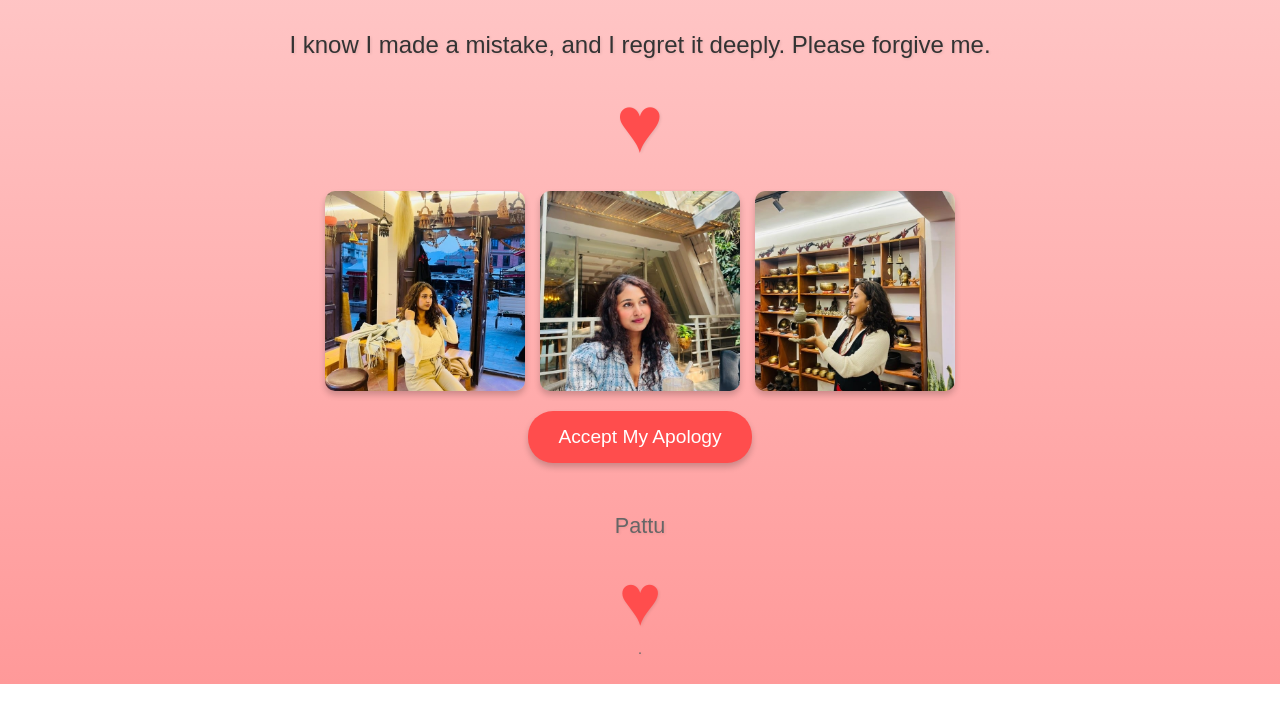
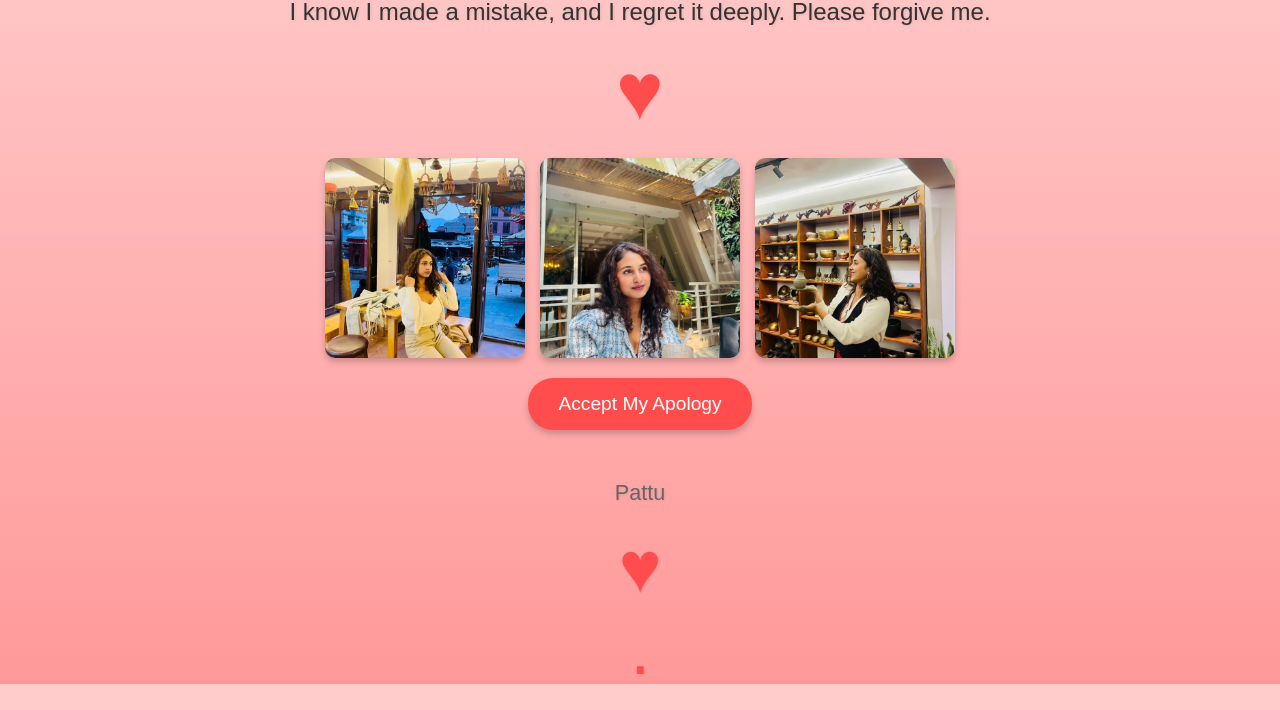
Before and after one commit to Abhyudayabhandari/soooryyyyyy, a plain HTML site: page index.html in a window 1280 px wide. Shown: the part 116-826 px from the top of the page. Before the commit the page ends 800 px from the top, so only its background shows below. Drawn offline with Linux system fonts and the light colour scheme.

Commit message:
Update index.html

```diff
--- a/index.html
+++ b/index.html
@@ -101,7 +101,7 @@
 
         <button class="button" onclick="alert('I promise to make it up to you. I kooooooo loveeeeee youuuuu!')">Accept My Apology</button>
         <div class="footer">
-            <p>Pattu<div class="heart">&hearts;</div>
+            <p>Pattu<div class="heart">&hearts;<div/>
 .</p>
         </div>
     </div>
```
